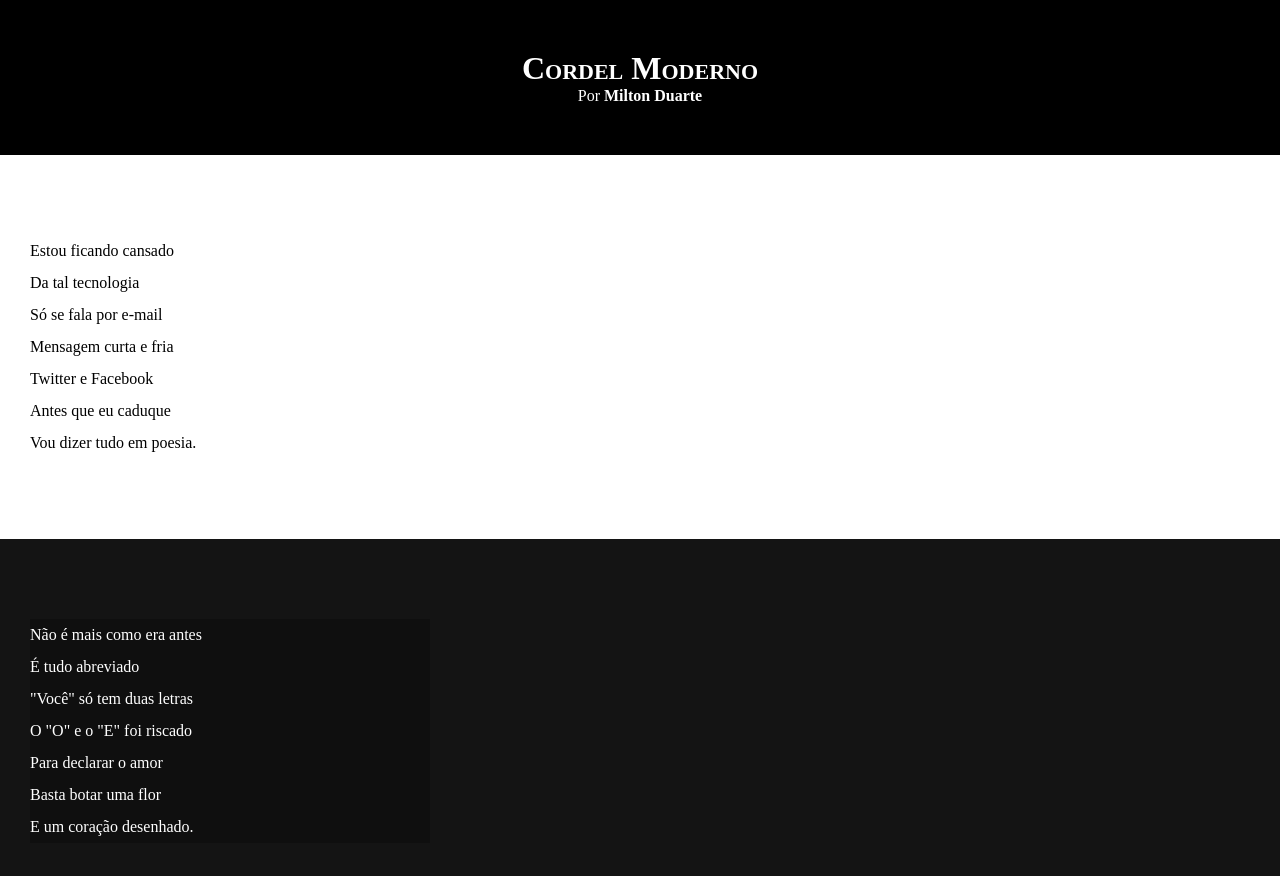
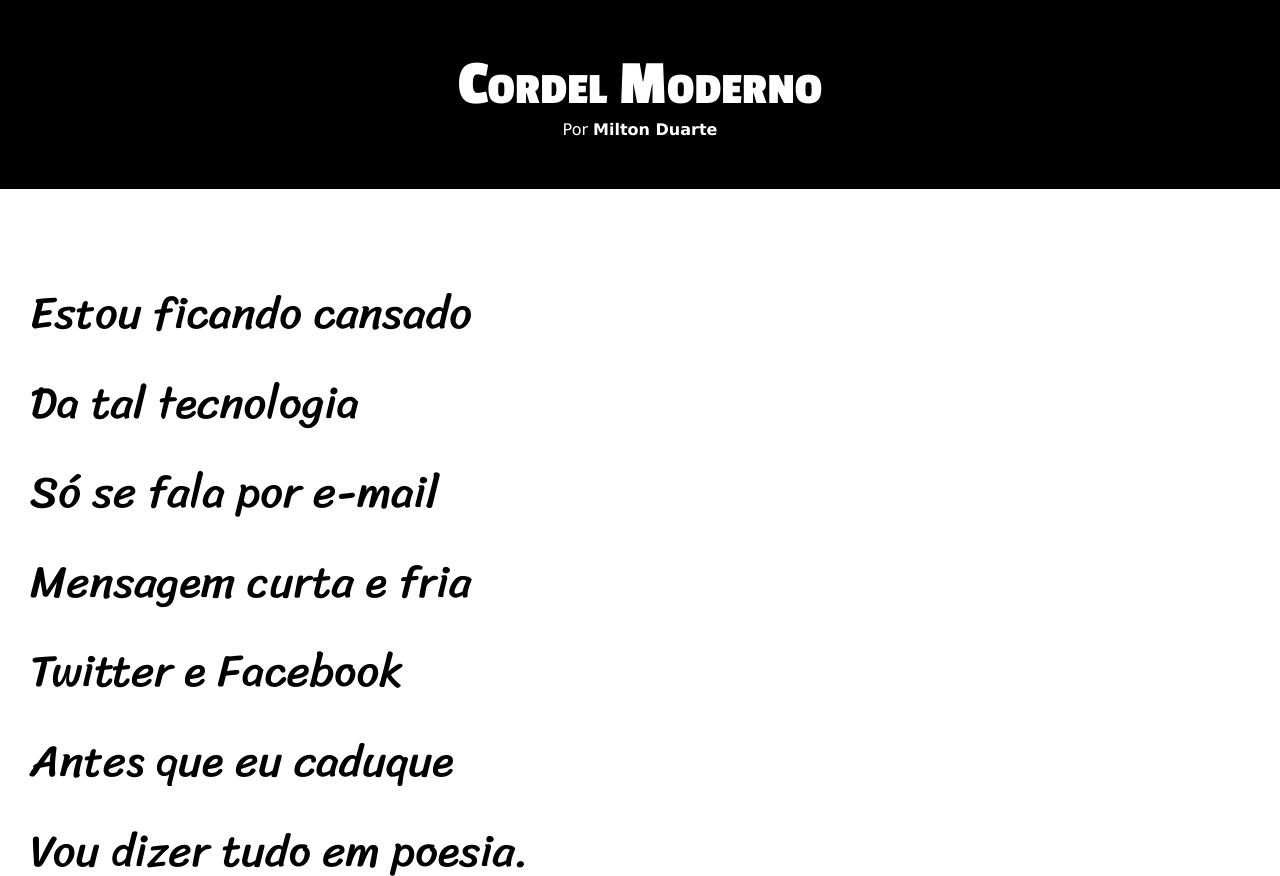
Before and after one commit to Alan-is-coding/html-css, a plain HTML site: page exercicios/desafio12/index.html in a window 1280 px wide. Shown: the top 876 px of the page. Drawn offline with Linux system fonts and the light colour scheme.

Commit message:
Atualizei o CSS!

```diff
--- a/exercicios/desafio12/estilo/style.css
+++ b/exercicios/desafio12/estilo/style.css
@@ -1,24 +1,36 @@
 @charset "UTF-8";
+@import url('https://fonts.googleapis.com/css2?family=Sriracha&display=swap');
+@import url('https://fonts.googleapis.com/css2?family=Passion+One:wght@400;700;900&family=Sriracha&display=swap');
+
+:root{
+    --fonte1: Verdana, 'Geneva', Tahoma, sans-serif;
+    --fonte2: 'Passion One', 'cursive';
+    --fonte3: 'Sriracha', 'cursive';
+}
 
 *{
     margin: 0px;
     padding: 0px;
+    font-size: 1em;
 }
 
 html, body{
     min-height: 100vh;
     background-color: darkgray;
+    font-family: var(--fonte1);
 }
 
-header{
+header {
     background-color: black;
     color: white;
     text-align: center;
 }
 
-header > h1{
+header > h1 {
     padding-top: 50px;
     font-variant: small-caps;
+    font-family: var(--fonte2);
+    font-size: 4em;
 }
 
 header > p{
@@ -40,6 +52,8 @@ section{
     padding-bottom: 10vh;
     line-height: 2em;
     padding-left: 30px;
+    font-family: var(--fonte3);
+    font-size: 3.5vw;
 }
 
 section.normal {
@@ -53,7 +67,8 @@ section.imagem {
 }
 
 section.imagem > p{
-    width: 400px;
+    display: inline-block;
+    padding: 5px;
     background-color: rgba(0, 0, 0, 0.253);
 }
 
```
